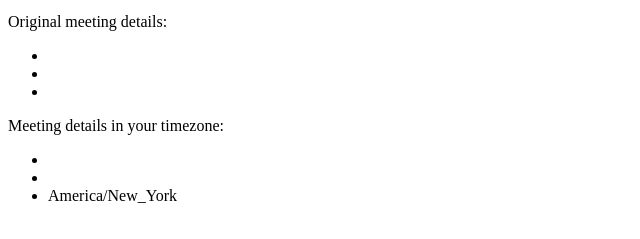
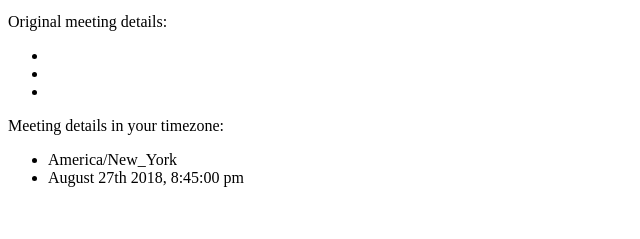
Before and after one commit to jsjoeio/timezoner, a Gatsby site: page / in a window 1280 px wide. Shown: the part 101-340 px from the top of the page, without its empty margins (0-640 px from the left). Built offline with nearby package versions, Linux system fonts and the light colour scheme; Gatsby itself is replaced by a stand-in of ours.

Commit message:
add test function to convert timezone

```diff
--- a/src/pages/index.js
+++ b/src/pages/index.js
@@ -1,5 +1,6 @@
 import React from 'react'
 import Link from 'gatsby-link'
+import moment from 'moment-timezone'
 
 function getUrlParameter(name) {
   name = name.replace(/[\[]/, '\\[').replace(/[\]]/, '\\]')
@@ -11,6 +12,15 @@ function getUrlParameter(name) {
 }
 //SO post https://stackoverflow.com/questions/46970132/convert-us-central-time-to-different-time-zones-using-moment-js
 const mockTimezone = 'America/New_York'
+const dateTime = moment.tz(
+  '2018-08-27 5:45:00 PM',
+  'YYYY-MM-DD h:mm:ss a',
+  'America/Phoenix'
+)
+const converted = dateTime
+  .tz('America/New_York')
+  .format('MMMM Do YYYY, h:mm:ss a')
+console.log(converted)
 
 const IndexPage = () => (
   <div>
@@ -24,9 +34,8 @@ const IndexPage = () => (
     </ul>
     <p>Meeting details in your timezone:</p>
     <ul>
-      <li />
-      <li />
       <li>{mockTimezone}</li>
+      <li>{converted}</li>
     </ul>
   </div>
 )
```
